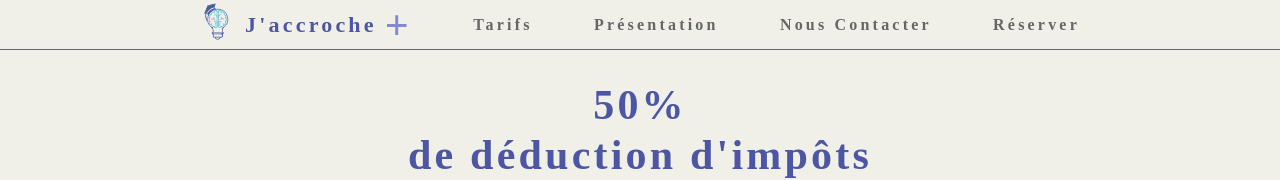
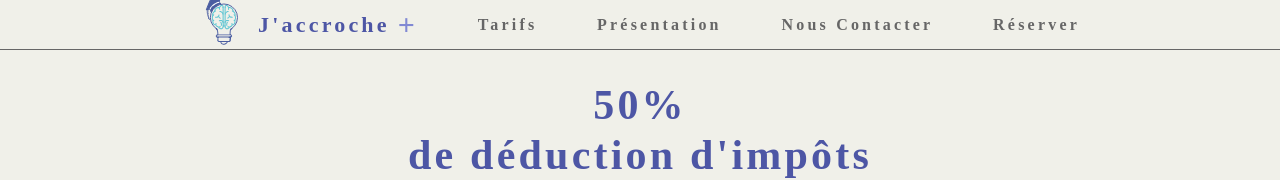
Before and after one commit to DumeGrisoni/booking_student, a React (Vite) app: page / in a window 1280 px wide. Shown: the top 180 px of the page. Built offline with nearby package versions, Linux system fonts and the light colour scheme; a web font is replaced by a local one.

Commit message:
navbar fix

```diff
--- a/src/Components/Navbar.jsx
+++ b/src/Components/Navbar.jsx
@@ -11,12 +11,10 @@ const Navbar = () => {
             to="/"
             className="flex items-center justify-center gap-2 "
           >
-            <img src={Logo} width={37} />
+            <img src={Logo} width={50} />
             <span className="text-font-title-desktop text-primary flex gap-2 ">
               J&apos;accroche{' '}
-              <span className="text-primary-var-1 text-font-headline-desktop">
-                +
-              </span>
+              <span className="text-primary-var-1 text-[30px]">+</span>
             </span>
           </NavLink>
         </li>
```
